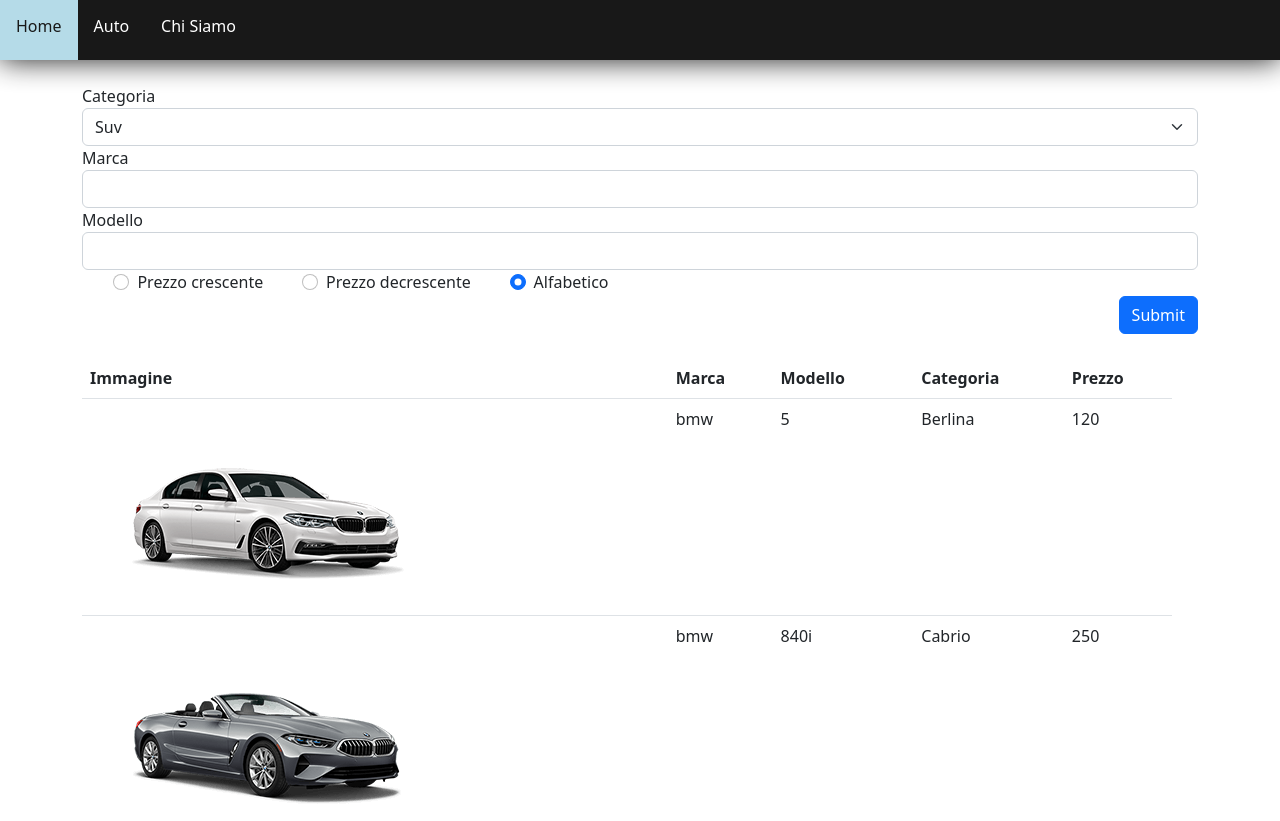
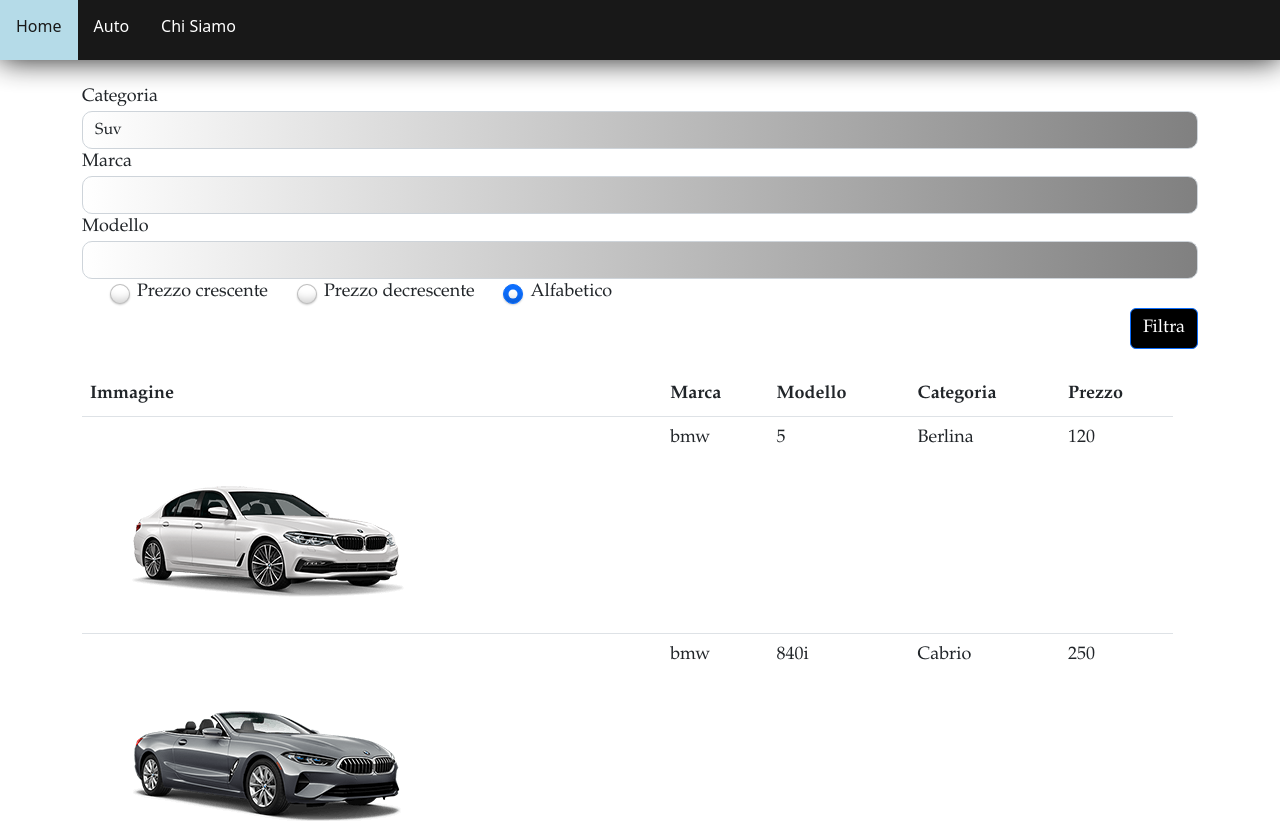
Before and after one commit to LeonardoGeminiani/CarRental_maggioliG3, an Angular app: page /auto in a window 1280 px wide. Shown: the top 821 px of the page. Built offline with nearby package versions, Linux system fonts and the light colour scheme.

Commit message:
Modifica grafica di caselle di testo, input type radio e font

```diff
--- a/src/app/components/auto/auto.component.css
+++ b/src/app/components/auto/auto.component.css
@@ -0,0 +1,21 @@
+.font{
+    font-family: Garamond;
+    font-size: large;
+
+}
+
+#btnFiltra{
+    background-color: black;
+}
+
+.radioColor{
+    box-shadow: 0 1px 2px rgba(0,0,0,0.20),
+inset 0px -15px 10px -12px rgba(0,0,0,0.20);
+width: 20px;
+height: 20px;
+}
+
+.textbox{
+    background: linear-gradient(to right, white, grey);
+    border-radius: 10px;
+}
--- a/src/app/components/auto/auto.component.html
+++ b/src/app/components/auto/auto.component.html
@@ -2,44 +2,44 @@
 
 <div class="container my-4">
     <form class="my-4">
-        <div class="form-group">
+        <div class="form-group font">
             <label for="exampleInputEmail1">Categoria</label>
-            <select class="form-select" name="categorie"  [(ngModel)]="Categoria">
+            <select class="form-select textbox" name="categorie"  [(ngModel)]="Categoria">
                 <option *ngFor="let r of this.categorie" [value]="r.indx">{{r.str}}</option>
             </select>
         </div>
 
-        <div class="form-group">
+        <div class="form-group font">
             <label for="exampleInputPassword1">Marca</label>
-            <input name="Marca" [(ngModel)]="Marca" class="form-control" id="exampleInputPassword1">
+            <input name="Marca" [(ngModel)]="Marca" class="form-control textbox" id="exampleInputPassword1">
         </div>
 
-        <div class="form-group">
+        <div class="form-group font">
             <label for="exampleInputPassword1">Modello</label>
-            <input name="Modello" [(ngModel)]="Modello" class="form-control" id="exampleInputPassword1">
+            <input name="Modello" [(ngModel)]="Modello" class="form-control textbox" id="exampleInputPassword1">
         </div>
 
-        <div class="form-check d-flex justify-content-around w-50">
+        <div class="form-check d-flex justify-content-around w-50 font">
             <div>
-                <input name="ordine" type="radio" class="form-check-input" id="exampleCheck1" [value]="0" [(ngModel)]="SelectedOr">
+                <input name="ordine" type="radio" class="form-check-input radioColor" id="exampleCheck1" [value]="0" [(ngModel)]="SelectedOr">
                 <label class="form-check-label" for="exampleCheck1">Prezzo crescente</label>
             </div>
             <div>
-                <input name="ordine" type="radio" class="form-check-input" id="e" [value]="1" [(ngModel)]="SelectedOr">
+                <input name="ordine" type="radio" class="form-check-input radioColor" id="e" [value]="1" [(ngModel)]="SelectedOr">
                 <label class="form-check-label" for="e">Prezzo decrescente</label>
             </div>
             <div>
-                <input name="ordine" type="radio" class="form-check-input" id="s" [value]="2" [(ngModel)]="SelectedOr">
+                <input name="ordine" type="radio" class="form-check-input radioColor" id="s" [value]="2" [(ngModel)]="SelectedOr">
                 <label class="form-check-label" for="s">Alfabetico</label>
             </div>
         </div>
 
         <div class="d-flex flex-row-reverse">
-            <a class="btn btn-primary" (click)="FormSubmit()">Submit</a>
+            <a class="btn btn-primary font" id="btnFiltra" (click)="FormSubmit()">Filtra</a>
         </div>
     </form>
 
-    <table class="table">
+    <table class="table font">
         <thead>
             <tr>
                 <th>
```
